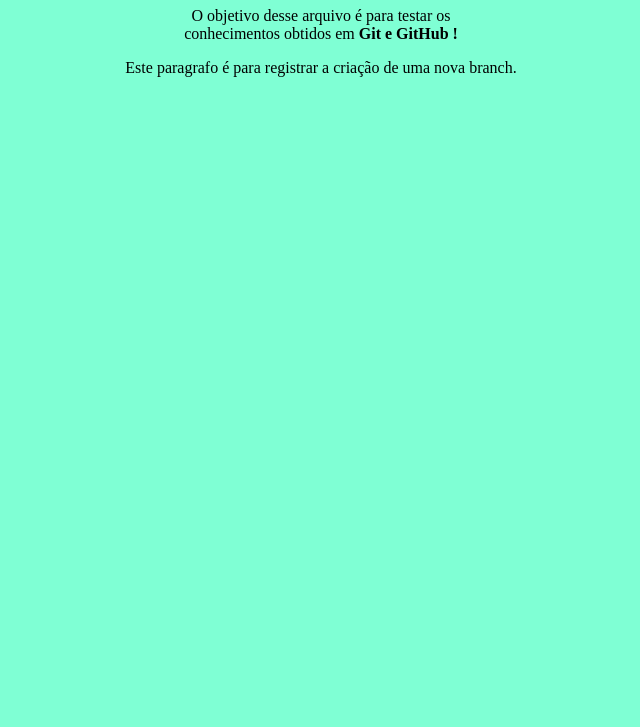
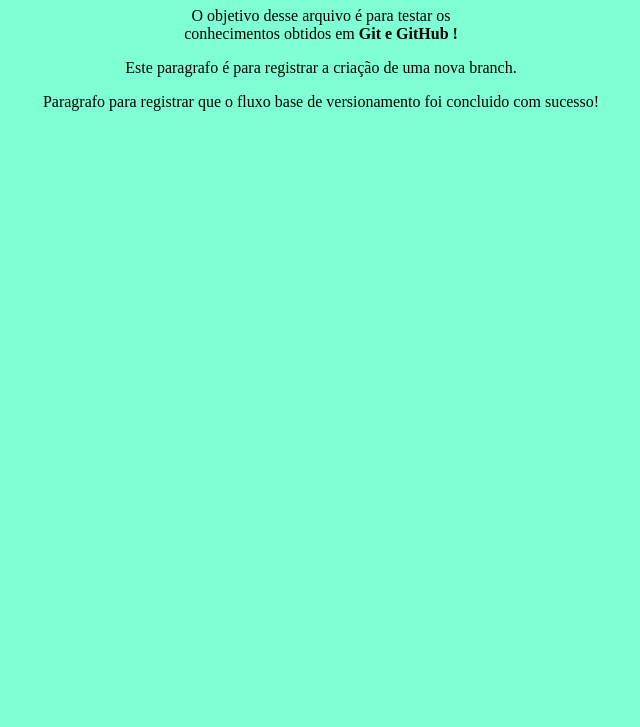
Before and after one commit to sergioluis2/teste-aprendizado, a plain HTML site: page index.html in a window 1280 px wide. Shown: the part 73-800 px from the top of the page, without its empty margins (319-959 px from the left). Drawn offline with Linux system fonts and the light colour scheme.

Commit message:
registrando sucesso no merge para main

```diff
--- a/index.html
+++ b/index.html
@@ -15,6 +15,7 @@
    </Header>
    <section>
     <p style="text-align: center;">Este paragrafo é para registrar a criação de uma nova branch.</p>
+    <p style="text-align: center;">Paragrafo para registrar que o fluxo base de versionamento foi concluido com sucesso!</p>
    </section>
 
 </body>
```
